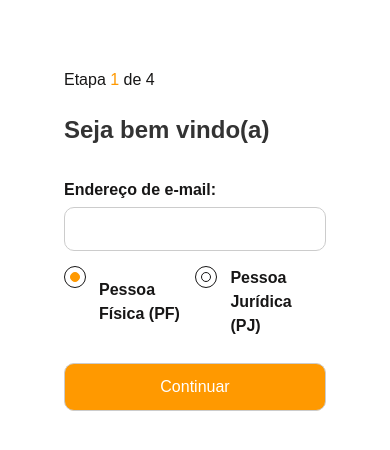
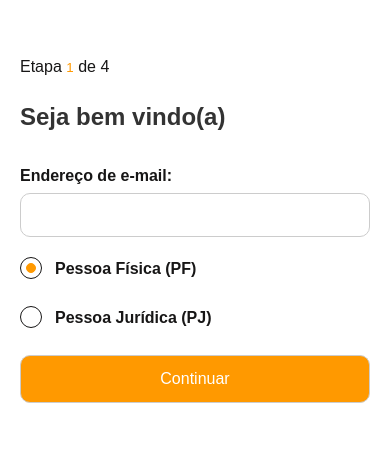
Before and after one commit to wsadf/bycoders_, a Vue app: page / in a window 390 px wide. Shown: the part 188-638 px from the top of the page. Built offline with nearby package versions, Linux system fonts and the light colour scheme.

Commit message:
feat(components) melhorando o responsivo

```diff
--- a/src/App.vue
+++ b/src/App.vue
@@ -1,6 +1,7 @@
 <template>
   <div id="app">
     <component
+    class="step-component"
       :is="currentStepComponent"
       v-bind="{
         formData,
@@ -65,22 +66,26 @@ const submitForm = () => {
 
 <style>
 body {
-  font-family: "Arial", sans-serif;
+  font-family: Arial, sans-serif;
   margin: 0;
   padding: 0;
   display: flex;
   justify-content: center;
   align-items: center;
-  height: 100vh;
+  min-height: 100vh;
   color: #171616;
   background-color: #fff;
-  overflow: hidden;
+  overflow-x: hidden;
 }
 
 #app {
-  max-width: 600px;
   width: 100%;
   box-sizing: border-box;
+  padding: 0;
+}
+
+.step-component {
+  padding: 0 20px;
 }
 
 h2 {
@@ -90,9 +95,10 @@ h2 {
 
 .phases {
   text-align: left;
+  display: block;
 }
 
-.phases span {
+.phases small {
   color: #ff9900;
 }
 
@@ -102,7 +108,7 @@ form {
 }
 
 .form-section {
-  padding: 5px;
+  padding: 10px 0;
   text-align: left;
 }
 
@@ -111,6 +117,7 @@ form {
   box-sizing: border-box;
   padding: 12px;
   border-radius: 10px;
+  margin-bottom: 10px;
 }
 
 .form-section p {
@@ -119,6 +126,7 @@ form {
 
 .container-radios {
   display: flex;
+  flex-direction: column;
   gap: 10px;
   margin-bottom: 20px;
 }
@@ -156,13 +164,13 @@ form {
   width: 8px;
   height: 8px;
   border-radius: 50%;
-  border: 1px solid #171616;
+  background-color: transparent;
+  border: 1px solid transparent;
 }
 
 .custom-radio input[type="radio"]:checked ~ .radio-btn:after {
-  display: block;
   background-color: #ff9900;
-  border-color: #ff9900
+  border-color: #ff9900;
 }
 
 label {
@@ -177,7 +185,7 @@ input,
 select,
 button {
   padding: 12px;
-  margin-bottom: 5px;
+  margin-bottom: 10px;
   border: 1px solid #ccc;
   border-radius: 10px;
   font-size: 16px;
@@ -193,11 +201,6 @@ button:focus {
   border-color: #007bff;
   outline: none;
   box-shadow: 0 0 4px rgba(0, 123, 255, 0.25);
-  color: #171616;
-}
-
-input[type="radio"] {
-  width: auto;
 }
 
 select {
@@ -206,8 +209,8 @@ select {
 
 .actions {
   display: flex;
-  justify-content: space-between;
-  gap: 30px;
+  flex-direction: column;
+  gap: 10px;
   margin-top: 20px;
 }
 
@@ -244,4 +247,13 @@ button:disabled {
   display: block;
   text-align: left;
 }
+
+@media (min-width: 600px) {
+  .actions, .container-radios {
+    flex-direction: row;
+    gap: 30px;
+    max-height: none;
+    overflow-y: initial;
+  }
+}
 </style>
--- a/src/components/Step1.vue
+++ b/src/components/Step1.vue
@@ -1,6 +1,6 @@
 <template>
   <div>
-    <p class="phases">Etapa <span>1</span> de 4</p>
+    <span class="phases">Etapa <small>1</small> de 4</span>
     <h2>Seja bem vindo(a)</h2>
     <form @submit.prevent="handleNextStep">
       <label for="email">Endereço de e-mail:</label>
@@ -40,7 +40,7 @@
 </template>
 
 <script setup>
-import { ref, computed } from "vue";
+import { ref } from "vue";
 import { defineProps } from "vue";
 
 const props = defineProps({
--- a/src/components/Step2.vue
+++ b/src/components/Step2.vue
@@ -1,6 +1,6 @@
 <template>
   <div>
-    <p class="phases">Etapa <span>2</span> de 4</p>
+    <span class="phases">Etapa <small>2</small> de 4</span>
     <form @submit.prevent="handleNextStep">
       <div v-if="props.formData?.cadastroType === 'PF'">
         <h2>Pessoa Física</h2>
@@ -70,13 +70,14 @@
       </div>
 
       <div class="actions">
-        <button class="btn-voltar" type="button" @click="props.previousStep">Voltar</button>
+        <button class="btn-voltar" type="button" @click="props.previousStep">
+          Voltar
+        </button>
         <button type="submit" :disabled="!isFormValid">Continuar</button>
       </div>
     </form>
   </div>
 </template>
-
 
 <script setup>
 import { defineProps, ref, computed } from "vue";
@@ -115,7 +116,7 @@ const validateCpf = () => {
 };
 
 const validarCNPJ = (cnpj) => {
-  cnpj = cnpj.replace(/[^\d]+/g, '');
+  cnpj = cnpj.replace(/[^\d]+/g, "");
 
   if (cnpj.length !== 14) {
     return false;
@@ -136,7 +137,7 @@ const validarCNPJ = (cnpj) => {
       pos = 9;
     }
   }
-  let resultado = soma % 11 < 2 ? 0 : 11 - soma % 11;
+  let resultado = soma % 11 < 2 ? 0 : 11 - (soma % 11);
   if (resultado != parseInt(digitos.charAt(0))) {
     return false;
   }
@@ -151,7 +152,7 @@ const validarCNPJ = (cnpj) => {
       pos = 9;
     }
   }
-  resultado = soma % 11 < 2 ? 0 : 11 - soma % 11;
+  resultado = soma % 11 < 2 ? 0 : 11 - (soma % 11);
   if (resultado != parseInt(digitos.charAt(1))) {
     return false;
   }
@@ -160,13 +161,16 @@ const validarCNPJ = (cnpj) => {
 };
 
 const formatarCNPJ = (cnpj) => {
-  cnpj = cnpj.replace(/[^\d]+/g, '');
+  cnpj = cnpj.replace(/[^\d]+/g, "");
 
   if (cnpj.length !== 14) {
     throw new Error("CNPJ inválido para formatação");
   }
 
-  return cnpj.replace(/^(\d{2})(\d{3})(\d{3})(\d{4})(\d{2})$/, "$1.$2.$3/$4-$5");
+  return cnpj.replace(
+    /^(\d{2})(\d{3})(\d{3})(\d{4})(\d{2})$/,
+    "$1.$2.$3/$4-$5"
+  );
 };
 
 const validateCnpj = () => {
@@ -295,14 +299,14 @@ const validatePhoneNumberPJ = (phone_number) => {
 };
 
 const isFormValid = computed(() => {
-  if (props.formData.cadastroType === 'PF') {
+  if (props.formData.cadastroType === "PF") {
     return (
       !cpfError.value &&
       !dateError.value &&
       !telefoneErrorPF.value &&
       props.formData.telefonePF !== ""
     );
-  } else if (props.formData.cadastroType === 'PJ') {
+  } else if (props.formData.cadastroType === "PJ") {
     return (
       !cnpjError.value &&
       !dateError.value &&
@@ -313,9 +317,9 @@ const isFormValid = computed(() => {
 });
 
 const handleNextStep = () => {
-  if (props.formData.cadastroType === 'PF') {
+  if (props.formData.cadastroType === "PF") {
     validateCpf();
-    validateDate('nascimento');
+    validateDate("nascimento");
     validatePhoneNumberPF(props.formData.telefonePF.replace(/\D/g, ""));
 
     if (
@@ -329,9 +333,9 @@ const handleNextStep = () => {
     } else if (props.formData.telefonePF === "") {
       telefoneErrorPF.value = "Favor inserir um telefone";
     }
-  } else if (props.formData.cadastroType === 'PJ') {
+  } else if (props.formData.cadastroType === "PJ") {
     validateCnpj();
-    validateDate('abertura');
+    validateDate("abertura");
     validatePhoneNumberPJ(props.formData.telefonePJ.replace(/\D/g, ""));
 
     if (
@@ -349,5 +353,4 @@ const handleNextStep = () => {
 };
 </script>
 
-<style>
-</style>
+<style></style>
--- a/src/components/Step3.vue
+++ b/src/components/Step3.vue
@@ -1,13 +1,15 @@
 <template>
   <div>
-    <p class="phases">Etapa <span>3</span> de 4</p>
+    <span class="phases">Etapa <small>3</small> de 4</span>
     <h2>Senha de acesso</h2>
     <form @submit.prevent="handleNextStep">
       <label for="senha">Sua senha:</label>
       <input id="senha" v-model="formData.senha" type="password" required />
 
       <div class="actions">
-        <button class="btn-voltar"  type="button" @click="previousStep">Voltar</button>
+        <button class="btn-voltar" type="button" @click="previousStep">
+          Voltar
+        </button>
         <button type="submit">Continuar</button>
       </div>
     </form>
@@ -15,7 +17,7 @@
 </template>
 
 <script setup>
-import { ref, computed } from "vue";
+import { ref } from "vue";
 import { defineProps } from "vue";
 
 const props = defineProps({
--- a/src/components/Step4.vue
+++ b/src/components/Step4.vue
@@ -1,6 +1,6 @@
 <template>
   <div class="review-form">
-    <p class="phases">Etapa <span>4</span> de 4</p>
+    <span class="phases">Etapa <small>4</small> de 4</span>
     <div class="form-container">
       <h2>Revisar Informações</h2>
 
@@ -27,10 +27,14 @@
       </div>
 
       <div v-if="formData.cadastroType === 'PJ'" class="form-section">
-        <p><strong>Razão Social:</strong> {{ formData.razaoSocial }}</p>
-        <p><strong>CNPJ:</strong> {{ formData.cnpj }}</p>
-        <p><strong>Data de Abertura:</strong> {{ formData.abertura }}</p>
-        <p><strong>Telefone:</strong> {{ formData.telefonePJ }}</p>
+        <p class="form-label"><strong>Razão Social:</strong></p>
+        <p class="form-value">{{ formData.razaoSocial }}</p>
+        <p class="form-label"><strong>CNPJ:</strong></p>
+        <p class="form-value">{{ formData.cnpj }}</p>
+        <p class="form-label"><strong>Data de Abertura:</strong></p>
+        <p class="form-value">{{ formData.abertura }}</p>
+        <p class="form-label"><strong>Telefone:</strong></p>
+        <p class="form-value">{{ formData.telefonePJ }}</p>
       </div>
 
       <div class="form-section">
@@ -39,7 +43,9 @@
       </div>
 
       <div class="actions">
-        <button class="btn-voltar" type="button" @click="previousStep">Voltar</button>
+        <button class="btn-voltar" type="button" @click="previousStep">
+          Voltar
+        </button>
         <button type="button" @click="submitForm">Cadastrar</button>
       </div>
     </div>
```
Lines whose indentation alone changed are shown as unchanged.
